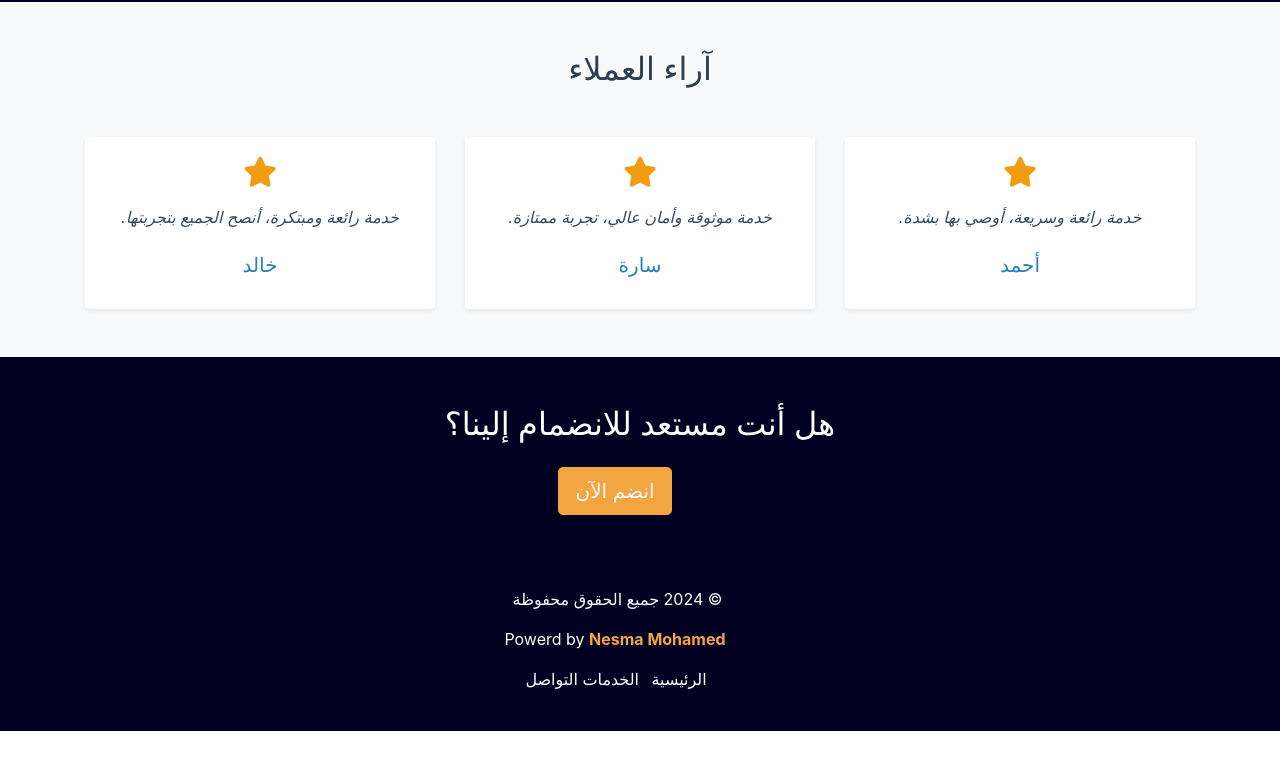
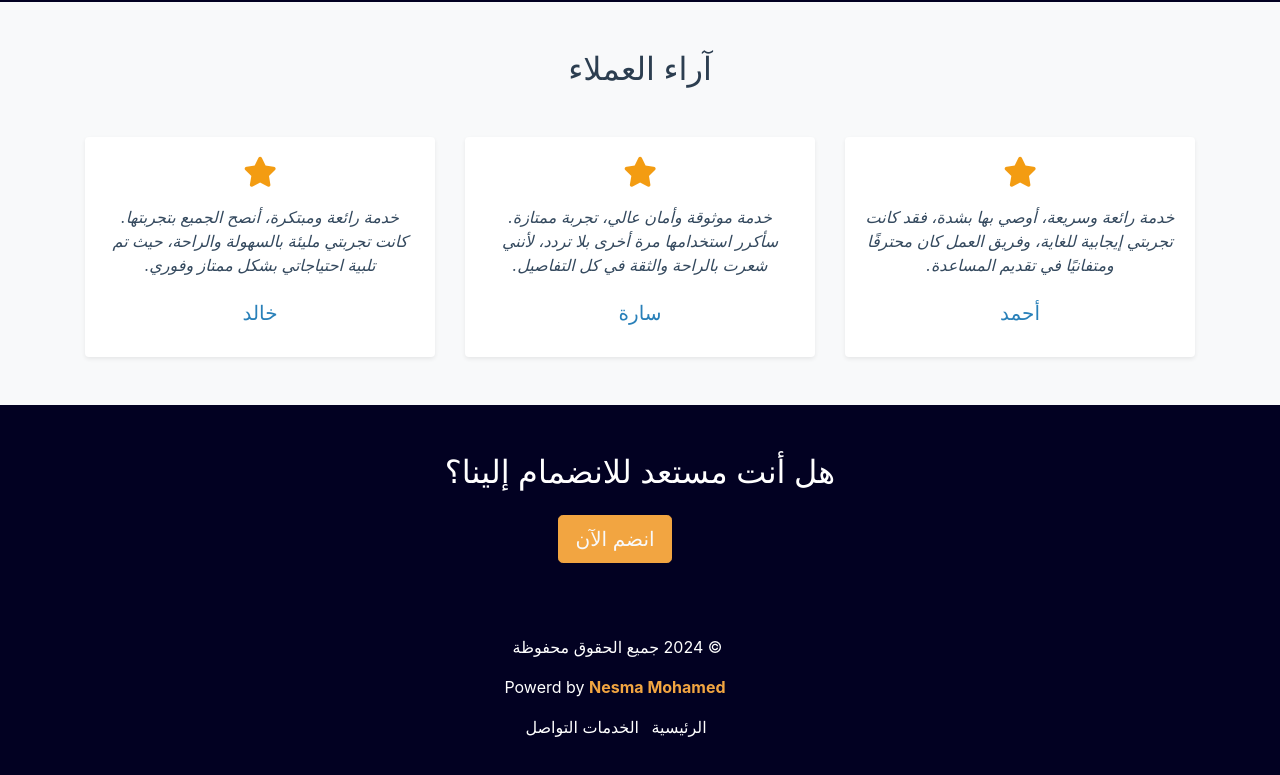
Before and after one commit to AdnanNasr/CyberTrack, a website: page index.html in a window 1280 px wide. Shown: the part 1602-2377 px from the top of the page. Before the commit the page ends 2333 px from the top, so only its background shows below. Drawn offline with nearby package versions, Linux system fonts and the light colour scheme.

Commit message:
Update index.html

```diff
--- a/index.html
+++ b/index.html
@@ -126,7 +126,7 @@
                     <div class="card shadow-sm border-0 rounded">
                         <div class="card-body text-center">
                             <i class="fas fa-star" style="color: #f39c12; font-size: 30px;"></i>
-                            <p class="mt-3" style="font-style: italic; color: #34495e;">خدمة رائعة وسريعة، أوصي بها بشدة.</p>
+                            <p class="mt-3" style="font-style: italic; color: #34495e;">خدمة رائعة وسريعة، أوصي بها بشدة، فقد كانت تجربتي إيجابية للغاية، وفريق العمل كان محترفًا ومتفانيًا في تقديم المساعدة.</p>
                             <h5 class="card-title mt-4" style="color: #2980b9;">أحمد</h5>
                         </div>
                     </div>
@@ -135,7 +135,7 @@
                     <div class="card shadow-sm border-0 rounded">
                         <div class="card-body text-center">
                             <i class="fas fa-star" style="color: #f39c12; font-size: 30px;"></i>
-                            <p class="mt-3" style="font-style: italic; color: #34495e;">خدمة موثوقة وأمان عالي، تجربة ممتازة.</p>
+                            <p class="mt-3" style="font-style: italic; color: #34495e;">خدمة موثوقة وأمان عالي، تجربة ممتازة. سأكرر استخدامها مرة أخرى بلا تردد، لأنني شعرت بالراحة والثقة في كل التفاصيل.</p>
                             <h5 class="card-title mt-4" style="color: #2980b9;">سارة</h5>
                         </div>
                     </div>
@@ -144,7 +144,7 @@
                     <div class="card shadow-sm border-0 rounded">
                         <div class="card-body text-center">
                             <i class="fas fa-star" style="color: #f39c12; font-size: 30px;"></i>
-                            <p class="mt-3" style="font-style: italic; color: #34495e;">خدمة رائعة ومبتكرة، أنصح الجميع بتجربتها.</p>
+                            <p class="mt-3" style="font-style: italic; color: #34495e;">خدمة رائعة ومبتكرة، أنصح الجميع بتجربتها. كانت تجربتي مليئة بالسهولة والراحة، حيث تم تلبية احتياجاتي بشكل ممتاز وفوري.</p>
                             <h5 class="card-title mt-4" style="color: #2980b9;">خالد</h5>
                         </div>
                     </div>
```
